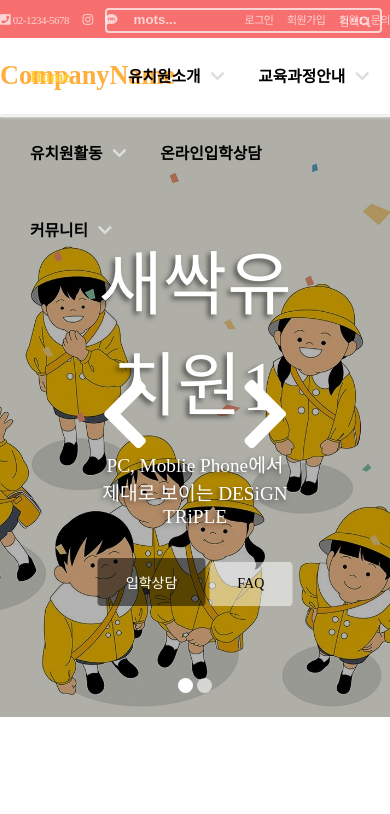
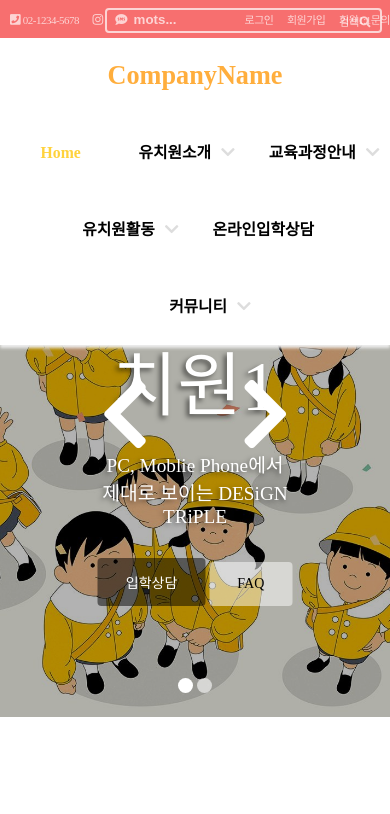
Before and after one commit to onbgh823/kinder, a plain HTML site: page index.html in a window 390 px wide. Shown: the top 814 px of the page. Drawn offline with Linux system fonts and the light colour scheme.

Commit message:
반응형

```diff
--- a/css/common.css
+++ b/css/common.css
@@ -116,3 +116,32 @@
 
 
 .copyright { background:#0a0a0a; font-size: 10.5px; padding:10px 0px;color:#333}
+
+
+@media only screen and (max-width:1170px) {
+    .row {padding: 0 10px;}
+}
+@media only screen and (max-width:992px) {
+    .logoNav {
+        position:relative;
+        height:auto;
+        background: #fff;
+    }
+
+    .logoNav h1 {
+        color:#ffae3d;
+        font-size:26.25px;
+        line-height:76px;
+        font-weight:bold;
+        text-align: center;
+    }
+    .logoNav .nav {
+        position:static;
+        top:0; right:0;
+        text-align: center;
+    }
+
+}
+
+/* 앱솔은 패딩좌우가 안먹혀 */
+/* 성격이 인라인인 것을 가운데 정렬할때는 text-align:center */
```
